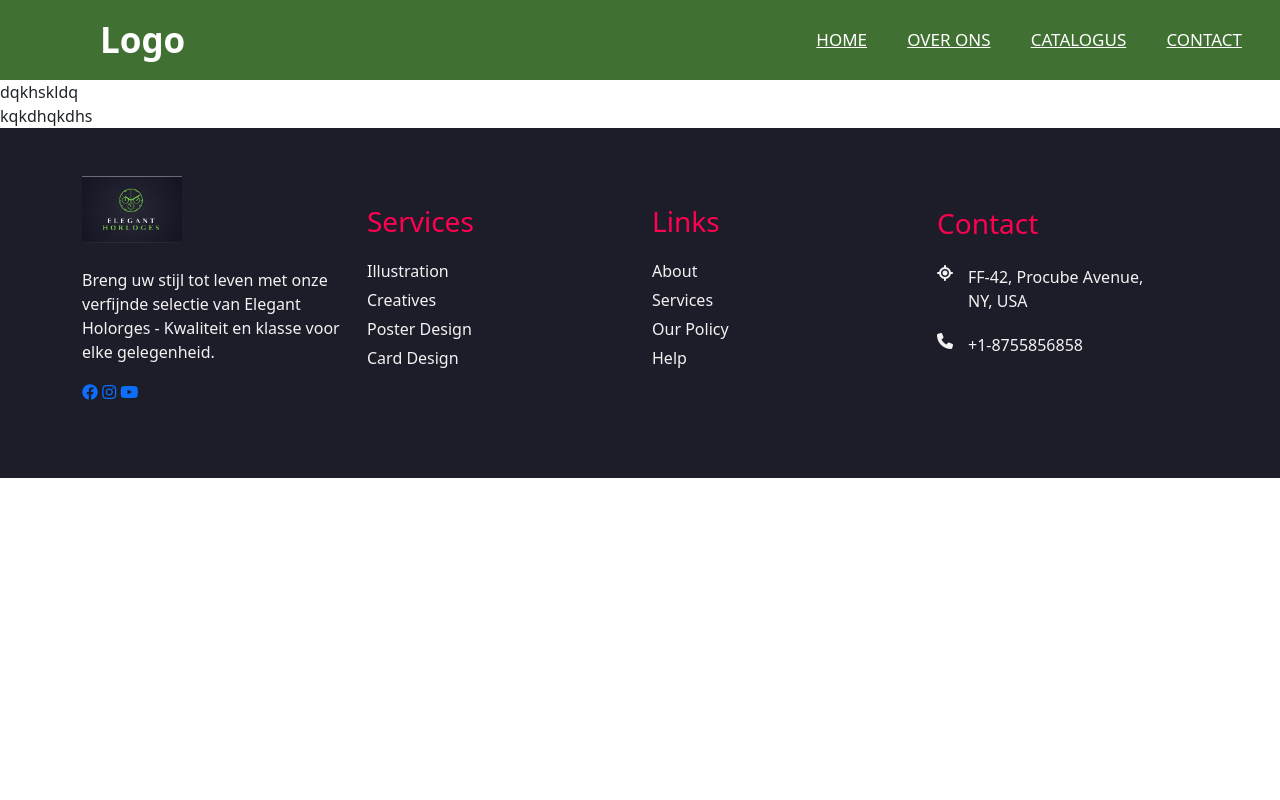
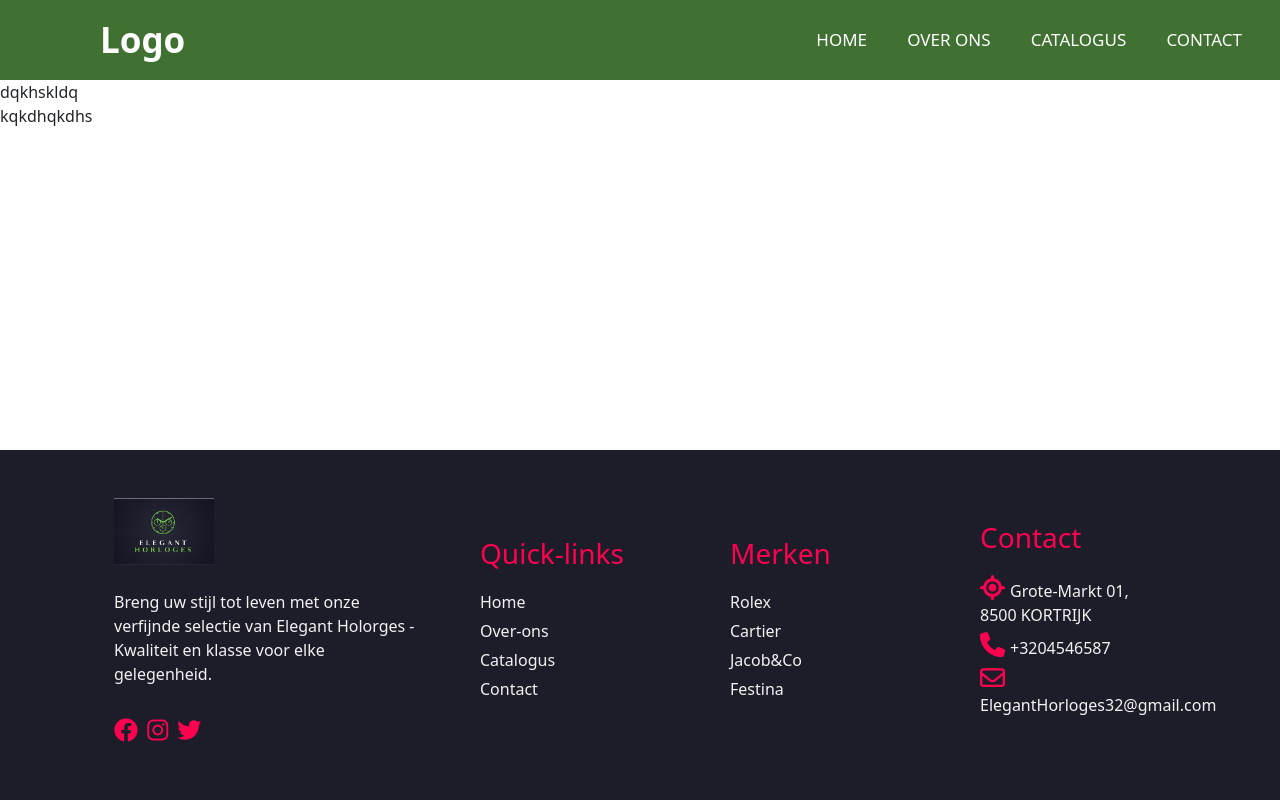
Before and after one commit to Kelly257/Eindwerk-Kelly2024, a PHP site: page /home.html in a window 1280 px wide. Run offline with PHP 8.4, Linux system fonts and the light colour scheme.

Commit message:
NICE JOB
NICE JOB

```diff
--- a/css/style.css
+++ b/css/style.css
@@ -31,6 +31,7 @@ nav ul{
     float: right;
     margin-right: 20px;
 
+
 }
 
 nav ul li{
@@ -44,6 +45,8 @@ nav ul li a{
     padding: 7px 13px;
     border-radius: 3px;
     text-transform: uppercase;
+    text-decoration: none;
+
 }
 a:hover{
     background-color:black;
@@ -58,158 +61,18 @@ a:hover{
     cursor: pointer;
 
 }
-/*************************************************FOOTER******************* */
-/* footer{
-    background-color: #1d1d2a;
-    position: relative;
-    width: 100%;
-    min-height: 350px;
-    padding: 3rem 1rem;
-}
-.container {
-   max-width: 1140px;
-   margin: 0 auto;
-   display: flex;
-   justify-content: center;
-   align-items: center;
-   flex-direction: column;
 
 
-}
-.row{
-   display: flex;
-   justify-content: space-between;
-   align-items: center;
-}
-
-.col{
-   min-width: 250px;
-   color:#f2f2f2f2;
-   font-family: poppins;
-   padding:0 2rem;
-}
-.col .logo{
-   width: 100px;
-   margin-bottom:25px;
-}
-.col h3{
-   color:#ff014fff;
-   margin-bottom: 20px;
-   position: relative;
-   cursor: pointer;
-}
-.col h3::after{
-   content: '';
-   height:3px;
-   width:0px;
-   background-color: #ff014fff;
-   position: absolute;
-   bottom: 0;
-   left:0;
-   transition: 0.3s ease;
-
-}
-.col h3:hover::after{
-   width:30px
-}
-.col .social a i{
-   color:#ff014fff;
-   margin-top:2rem;
-   margin-right: 5px;
-   transition: 0.3s ease;
-}
-.col .social a i:hover{
-   transform: scale(1.5);
-   filter:grayscale(25);
-}
-.col .links a{
-   display: block;
-   text-decoration: none;
-   color:#f2f2f2;
-   margin-bottom: 5px;
-   position: relative;
-   transition: 0.3s ease;
-}
-.col .links a::before{
-   content:'';
-   height: 16px;
-   width:3px;
-   position: absolute;
-   top:5px;
-   left:-10px;
-   background-color: #ff014fff;
-   transition: 0.5s ease;
-   opacity: 0;
-}
-.col .links a:hover::before{
-   opacity: 1;
-}
-.col .links a:hover{
-   transform: translateX(-8px);
-   color:#ff014fff;
-}
-.col .contact-details{
-   display: inline-flex;
-   justify-content: space-between;
-}
-.col .contact-details i{
-   margin-right:15px;
-}
-.row .form{
-   display: flex;
-   justify-content: center;
-   align-items: center;
-   padding:2rem 0;
-}
-.row .form input{
-   background-color: #1a1c20ff;
-   border:0;
-   outline:none;
-   padding:14px 20px;
-   border-radius: 6px;
-   border-top-right-radius: 0;
-   border-bottom-right-radius: 0;
-}
-.form button{
-   padding:14px 20px;
-   border:0;
-   border-radius: 6px;
-   border-top-left-radius: 0;
-   border-bottom-left-radius: 0;
-   background-color: #ff014fff;
-}  */
-
-/********** Responsive Design ********/
-/* @media(max-width:900px)
-{
- .row{
-   flex-direction: column;
- }
- .col{
-   width: 100%;
-   text-align: left;
-   margin-bottom: 25px;
- }
-}
-@media(max-width:768px)
-{
- .row{
-   flex-direction: column;
- }
- .col{
-   width: 100%;
-   text-align: left;
-   margin-bottom: 20px;
- }
-} */
+/***********************************************************FOOTER***************************/
 
 footer {
    background-color: #1d1d2a;
-
    width: 100%;
    min-height: 350px;
-   padding: 3rem 1rem;
-
+   padding: 48px 16px;
+   margin-bottom: 0px;
+   position: fixed;
+   bottom: 0;
 }
 
 .container {
@@ -221,51 +84,68 @@ footer {
    flex-direction: column;
 }
 
-.row {
+.rij {
    display: flex;
    justify-content: space-between;
    align-items: center;
 }
 
-.col {
+.kol {
    min-width: 250px;
    color: #f2f2f2;
    padding: 0 2rem;
 }
 
-.col .logo {
+.kol .logo {
    width: 100px;
    margin-bottom: 25px;
 }
 
-.col h3 {
+.kol h3 {
    color: #ff014fff;
    margin-bottom: 20px;
    position: relative;
 
 }
 
-.col .social a i {
+.kol .sociaal a i {
    color: #ff014fff;
-   color:#ff014fff;
-   margin-top:2rem;
+   margin-top:16px;
    margin-right: 5px;
+   font-size: 24px;
 }
 
-.col .links a {
+
+.kol .links a {
    display: block;
    text-decoration: none;
    color:#f2f2f2;
    margin-bottom: 5px;
    position: relative;
 }
-.col .contact-details{
-   display: inline-flex;
-   justify-content: space-between;
+
+/* .kol #Contact {
+   margin-top: 10px;
+   padding-right: 50px;
+} */
+
+.kol #Contact a {
+   display: block;
+   text-decoration: none;
+   color: #f2f2f2;
+   margin-bottom: 5px;
+   position: relative;
 }
-.col .contact-details i {
-   margin-right: 15px;
+
+.kol #Contact a i {
+   color: #ff014fff;
+   margin-right: 5px;
+   font-size:25px;
 }
+
+
+
+
 
 
 
@@ -273,10 +153,10 @@ footer {
 /********** Responsive Design ********/
  @media(max-width:900px)
 {
- .row{
+ .rij{
    flex-direction: column;
  }
- .col{
+ .kol{
    width: 100%;
    text-align: left;
    margin-bottom: 25px;
@@ -284,10 +164,10 @@ footer {
 }
 @media(max-width:768px)
 {
- .row{
+ .rij{
    flex-direction: column;
  }
- .col{
+ .kol{
    width: 100%;
    text-align: left;
    margin-bottom: 20px;
--- a/home.html
+++ b/home.html
@@ -33,26 +33,7 @@
 </nav>
 
 
-<!-- <header class="header-fix">
 
-    <section class="header-top">
-        <a href="Inloggen.html" ><i class="fas fa-user"></i>Inloggen </a>
-        <a href="Winkelmandje.html" ><i class="fa-light fa-bag-shopping"></i>Winkelmandje</a>
-    </section>
-    <section class="header-onder">
-     <div class="nav">
-        <img src="pics/Okan logo2.png" alt="Logo OKAN" class="logo">
-
-        <nav>
-            <a href="OKANHOME.html">Home</a>
-            <a href="OverOKAN.html">Over ons</a>
-            <a href="Nieuws&Event.html">Nieuws en Event</a>
-            <a href="Inschrijven.html">Inschrijven</a>
-            <a href="VacaturesOKAN.html">Vacatures</a>
-            <a href="Contact.html">Contact ons</a>
-        </nav>
-    </div>
-</section> -->
 <header>
 
 
@@ -77,8 +58,8 @@ white: #fdfdfc -->
 <!-------------------------------footer---------------------------------------------->
 <footer>
     <div class="container">
-        <div class="row">
-              <div class="col" id="Horloges">
+        <div class="rij">
+              <div class="kol">
                   <img src="Image/Logo.jpg" alt="" class="logo">
                   <p>
                     Breng uw stijl tot leven met onze verfijnde selectie van Elegant Holorges -
@@ -87,43 +68,42 @@ white: #fdfdfc -->
                   <div class="sociaal">
                     <a href="#"><i class="fab fa-facebook"></i></a>
                     <a href="#"><i class="fab fa-instagram"></i></a>
-                    <a href="#"><i class="fab fa-youtube"></i></a>
+                    <a href="#"><i class="fab fab fa-twitter"></i></a>
+
 
 
                   </div>
               </div>
 
 
-              <div class="col" id="services">
-                 <h3>Services</h3>
+              <div class="kol">
+                 <h3>Quick-links</h3>
                  <div class="links">
-                    <a href="#">Illustration</a>
-                    <a href="#">Creatives</a>
-                    <a href="#">Poster Design</a>
-                    <a href="#">Card Design</a>
+                    <a href="home.html">Home</a>
+                    <a href="Over-ons.html">Over-ons</a>
+                    <a href="Catologus.html">Catalogus</a>
+                    <a href="Contact.html">Contact</a>
                  </div>
               </div>
 
-              <div class="col" id="useful-links">
-                 <h3>Links</h3>
+              <div class="kol" >
+                 <h3>Merken</h3>
                  <div class="links">
-                    <a href="#">About</a>
-                    <a href="#">Services</a>
-                    <a href="#">Our Policy</a>
-                    <a href="#">Help</a>
+                    <a href="Rolex.html">Rolex</a>
+                    <a href="Cartier.html">Cartier</a>
+                    <a href="Jacob&Co.html">Jacob&Co</a>
+                    <a href="Festina.html">Festina</a>
                  </div>
               </div>
 
-              <div class="col" id="contact">
+              <div class="kol" >
                   <h3>Contact</h3>
-                  <div class="contact-details">
-                     <i class="fa fa-location"></i>
-                     <p>FF-42, Procube Avenue, <br> NY, USA</p>
+                  <div class="links" id="Contact">
+                     <a href="#"><i class="fa fa-location"> </i>Grote-Markt 01, 8500 KORTRIJK</a>
+                     <a href="tel:+32045467"><i class="fa fa-phone"> </i>+3204546587</a>
+                     <a href="mailto:ElegantHorloges32@gmail.com"> <i class="fa far fa-envelope"></i>ElegantHorloges32@gmail.com</a>
                   </div>
-                  <div class="contact-details">
-                     <i class="fa fa-phone"></i>
-                     <p>+1-8755856858</p>
-                  </div>
+
               </div>
         </div>
 
@@ -131,52 +111,6 @@ white: #fdfdfc -->
     </div>
  </footer>
 
- <!-- <footer class="bg-dark text-white py-5">
-    <div class="container-xl">
-        <div class="row">
-            <div class="col-md-6 col-lg-3 mb-3" id="company">
-                <img src="Image/Logo.jpg" alt="" class="img-thumbnail mb-3">
-                <p class="mb-3">
-                    We zijn gespecialiseerd in ontwerpen, maak van je bedrijf een merk.
-                    Probeer onze premium services.
-                </p>
-                <div class="social">
-                    <a href="#"><i class="fab fa-facebook"></i></a>
-                    <a href="#"><i class="fab fa-instagram"></i></a>
-                    <a href="#"><i class="fab fa-youtube"></i></a>
-                    <a href="#"><i class="fab fa-twitter"></i></a>
-                    <a href="#"><i class="fab fa-linkedin"></i></a>
-                </div>
-            </div>
-            <div class="col-md-6 col-lg-3 mb-3" id="services">
-                <h3>Services</h3>
-                <ul class="list-unstyled">
-                    <li><a href="#">Illustration</a></li>
-                    <li><a href="#">Creatives</a></li>
-                    <li><a href="#">Poster Design</a></li>
-                    <li><a href="#">Card Design</a></li>
-                </ul>
-            </div>
-            <div class="col-md-6 col-lg-3 mb-3" id="useful-links">
-                <h3>Links</h3>
-                <ul class="list-unstyled">
-                    <li><a href="#">Over Ons</a></li>
-                    <li><a href="#">Diensten</a></li>
-                    <li><a href="#">Ons Beleid</a></li>
-                    <li><a href="#">Hulp</a></li>
-                </ul>
-            </div>
-            <div class="col-md-6 col-lg-3 mb-3" id="contact">
-                <h3>Contact</h3>
-                <ul class="list-unstyled">
-                    <li><i class="fa fa-location"></i> FF-42, Procube Avenue, NY, USA</li>
-                    <li><i class="fa fa-phone"></i> +1-8755856858</li>
-                </ul>
-            </div>
-        </div>
-    </div>
-</footer> -->
-
 
 </body>
 </html>
```
